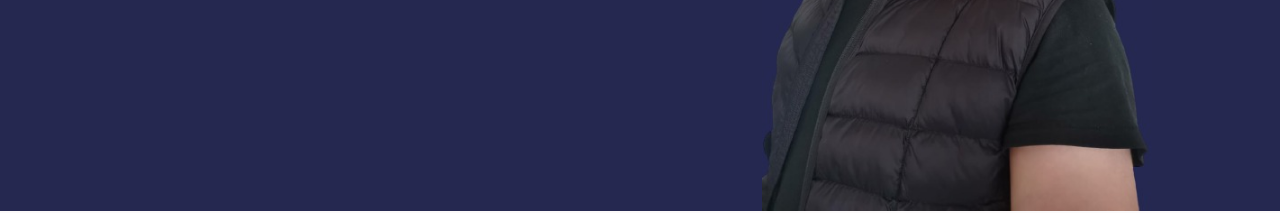
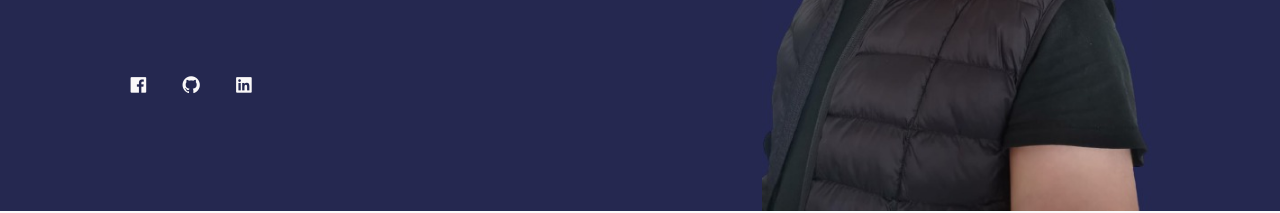
Before and after one commit to ReyVega/Web-Portfolio, a React (Vite) app: page / in a window 1280 px wide. Shown: the part 589-802 px from the top of the page. Built offline with nearby package versions, Linux system fonts and the light colour scheme.

Commit message:
Fixes icons from home

```diff
--- a/src/components/Home/Home.tsx
+++ b/src/components/Home/Home.tsx
@@ -35,7 +35,7 @@ function Home(props: IHome) {
           stagger: 0.2,
         }
       );
-      gsap.from([".home__social-icon"], {
+      gsap.from([".animated__icon"], {
         opacity: 0,
         duration: 2,
         delay: 2.3,
@@ -68,18 +68,18 @@ function Home(props: IHome) {
           <div className="home__social">
             <a
               href="https://www.facebook.com/reynaldo.vegamenchaca/"
-              className="home__social-icon"
+              className="home__social__icon"
             >
-              <i className="bx bxl-facebook-square"></i>
+              <i className="bx bxl-facebook-square animated__icon"></i>
             </a>
-            <a href="https://github.com/ReyVega" className="home__social-icon">
-              <i className="bx bxl-github"></i>
+            <a href="https://github.com/ReyVega" className="home__social__icon">
+              <i className="bx bxl-github animated__icon"></i>
             </a>
             <a
               href="https://www.linkedin.com/in/rey-vega-1343501b4/"
-              className="home__social-icon"
+              className="home__social__icon"
             >
-              <i className="bx bxl-linkedin-square"></i>
+              <i className="bx bxl-linkedin-square animated__icon"></i>
             </a>
           </div>
 
--- a/src/index.css
+++ b/src/index.css
@@ -346,7 +346,7 @@ textarea {
   flex-direction: column;
 }
 
-.home__social-icon {
+.home__social__icon {
   width: max-content;
   font-size: 1.3rem;
   margin-bottom: var(--mb-2);
@@ -354,7 +354,7 @@ textarea {
   transition: 0.3s;
 }
 
-.home__social-icon:hover {
+.home__social__icon:hover {
   color: var(--first-color-light);
 }
 
@@ -698,7 +698,7 @@ textarea {
     align-items: center;
   }
 
-  .home__social-icon {
+  .home__social__icon {
     margin-right: var(--mb-4);
     margin-bottom: 0;
   }
```
